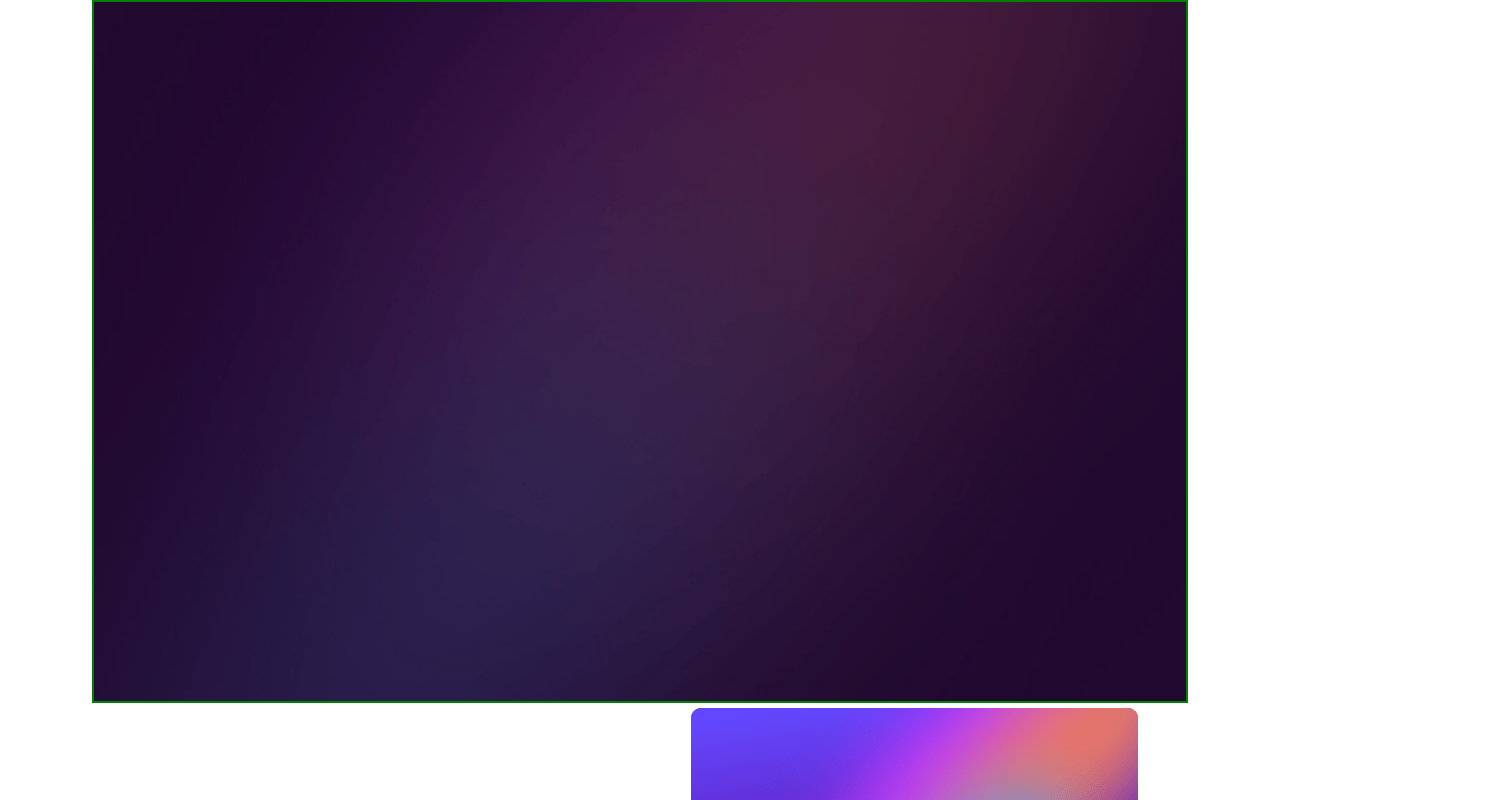
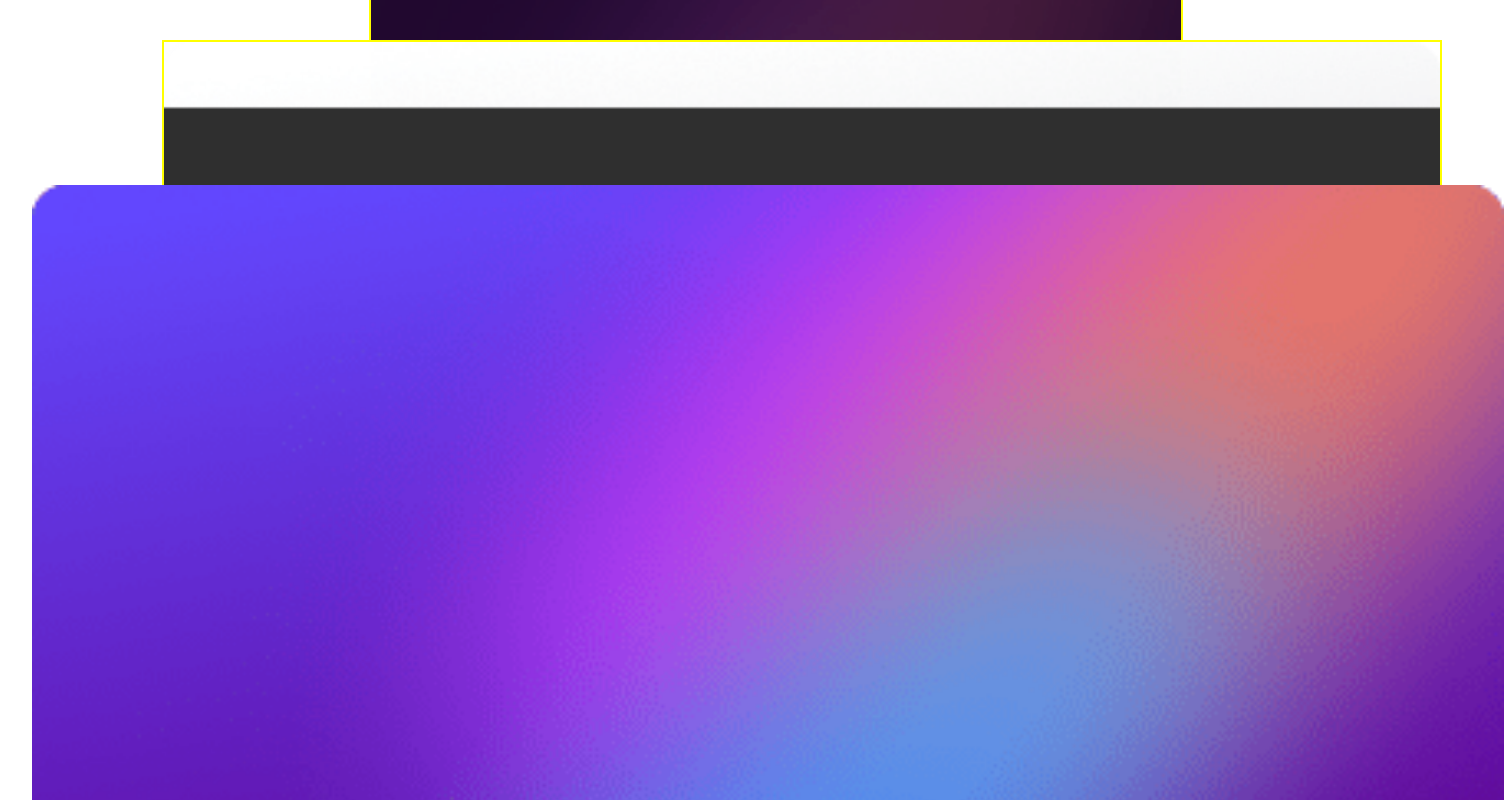
Before and after one commit to Missfara/card-checkout-page-, a React (Create React App) app: page / in a window 1280 px wide. Shown: the top 800 px of the page, 1504 px wide, since content can reach past the window. Built offline with nearby package versions, Linux system fonts and the light colour scheme; a web font is replaced by a local one.

Commit message:
positioning image component

```diff
--- a/src/App.jsx
+++ b/src/App.jsx
@@ -8,8 +8,12 @@ import Image from "./components/Image";
 function App() {
   return (
     <div className="App">
-      <Image />
-      <Form />
+      <div>
+        <Image />
+      </div>
+      <div>
+        <Form />
+      </div>
     </div>
   );
 }
--- a/src/components/Image.jsx
+++ b/src/components/Image.jsx
@@ -4,22 +4,28 @@ import Imagecssmodule from "./Image.module.css";
 let Image = () => {
   return (
     <div>
-      {/* <img src="bg-main-desktop.png" alt="pic1" /> */}
+      <div>{/* <img src="bg-main-desktop.png" alt="pic1" /> */}</div>
+      <div className={Imagecssmodule.imageonemobillediv}>
         <img
           src="bg-main-mobile.png"
           alt="imageone-mobile"
           className={Imagecssmodule.imageonemobille}
         />
+      </div>
+      <div className={Imagecssmodule.imagetwomobillediv}>
         <img
           src="bg-card-back.png"
           alt="imagetwo-mobile"
           className={Imagecssmodule.imagetwomobille}
         />
+      </div>
+      <div className={Imagecssmodule.imagethreemobilediv}>
         <img
           src="bg-card-front.png"
           alt="imagethree-mobile"
-        className="imagethree-mobile"
+          className={Imagecssmodule.imagethreemobile}
         />
+      </div>
     </div>
   );
 };
--- a/src/components/Image.module.css
+++ b/src/components/Image.module.css
@@ -1,11 +1,32 @@
+.imageonemobillediv {
+  position: relative;
+  width: 100%;
+  height: 100%;
+  margin-top: -20em;
+  /* border: 2px solid green; */
+}
+
 .imageonemobille {
-    width: 100%;
-    border: 2px solid green;
+  border: 2px solid yellow;
+  position: absolute;
+  width: 150%;
+  top: -3.5em;
+  left: 0;
+  /* height: 100px; */
 }
 
 .imagetwomobille {
-    width: 50%;
-    margin-top: -100em;
-    height: 150px;
-    border: 2px solid yellow;
+  position: absolute;
+  width: 100%;
+  z-index: 1;
+  left: 9em;
+  border: 2px solid yellow;
 }
+
+.imagethreemobile {
+  position: absolute;
+  width: 115%;
+  z-index: 2;
+  left: 1.8em;
+  top: 10.25em;
+}
```
Lines whose indentation alone changed are shown as unchanged.
